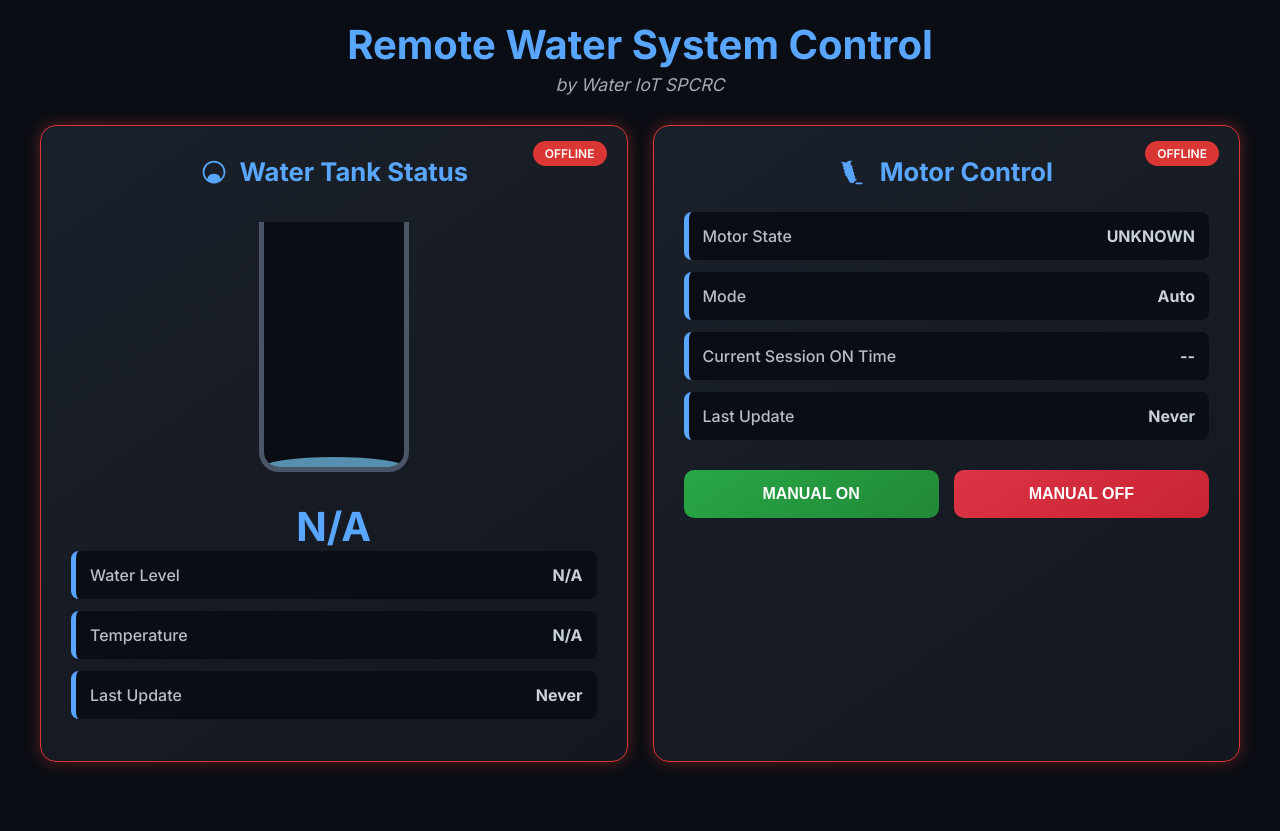
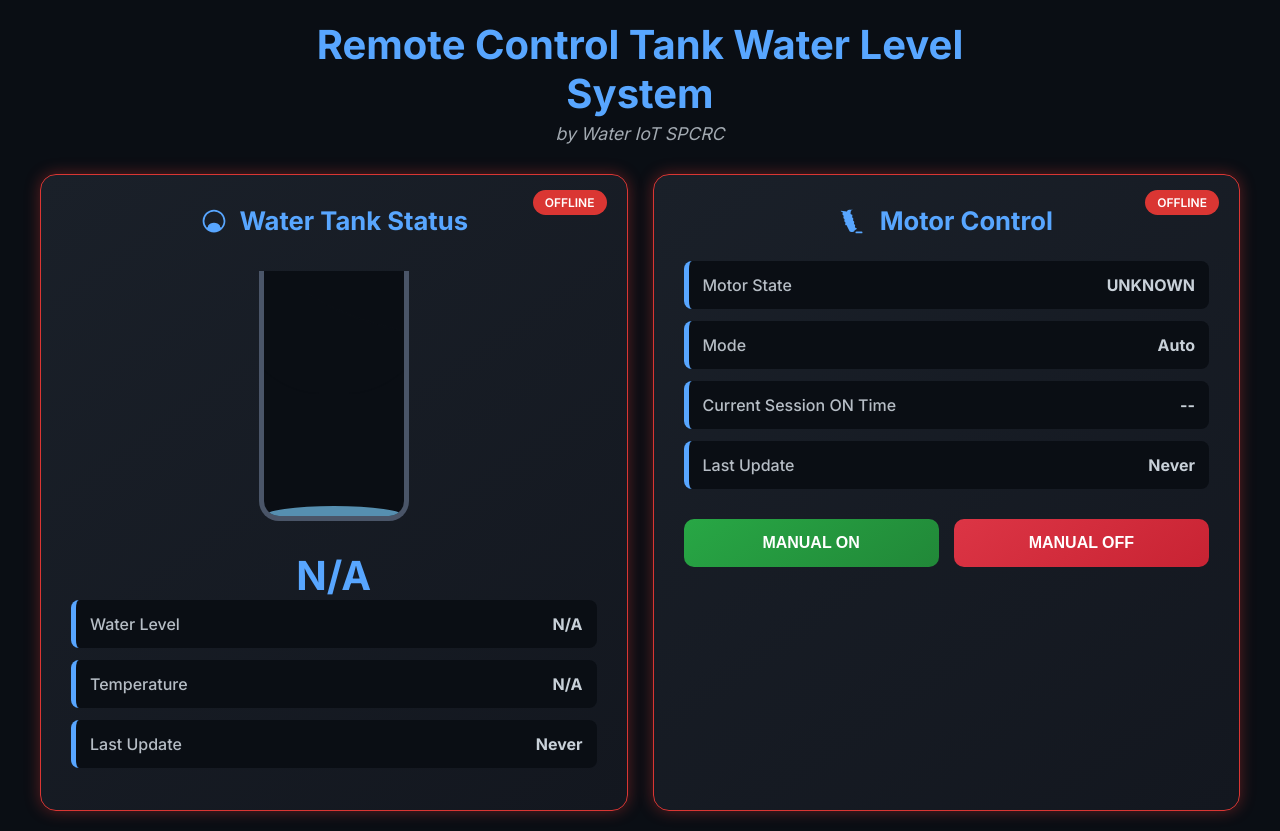
Before and after one commit to aditya08deole/motorControl, a website: page index.html in a window 1280 px wide. Before the commit the page ends 800 px from the top, so only its background shows below. Drawn offline with Linux system fonts and the light colour scheme; no server answers.

Commit message:
Update index.html

```diff
--- a/index.html
+++ b/index.html
@@ -228,7 +228,7 @@
 </head>
 <body>
     <div class="header">
-        <h1>Remote Water System Control</h1>
+        <h1>Remote Control Tank Water Level System</h1>
         <p>by Water IoT SPCRC</p>
     </div>
     <div class="dashboard-container">
```
